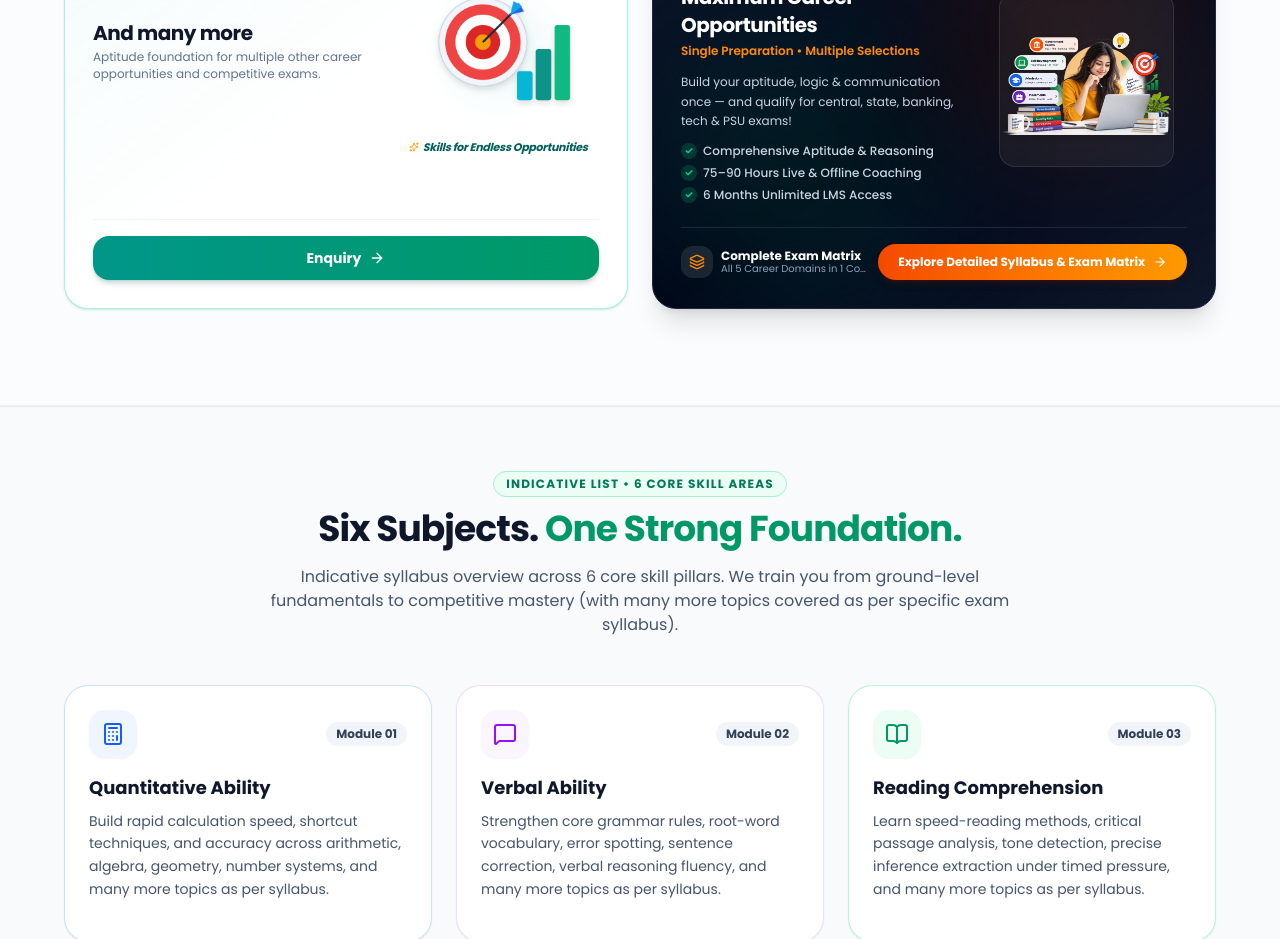
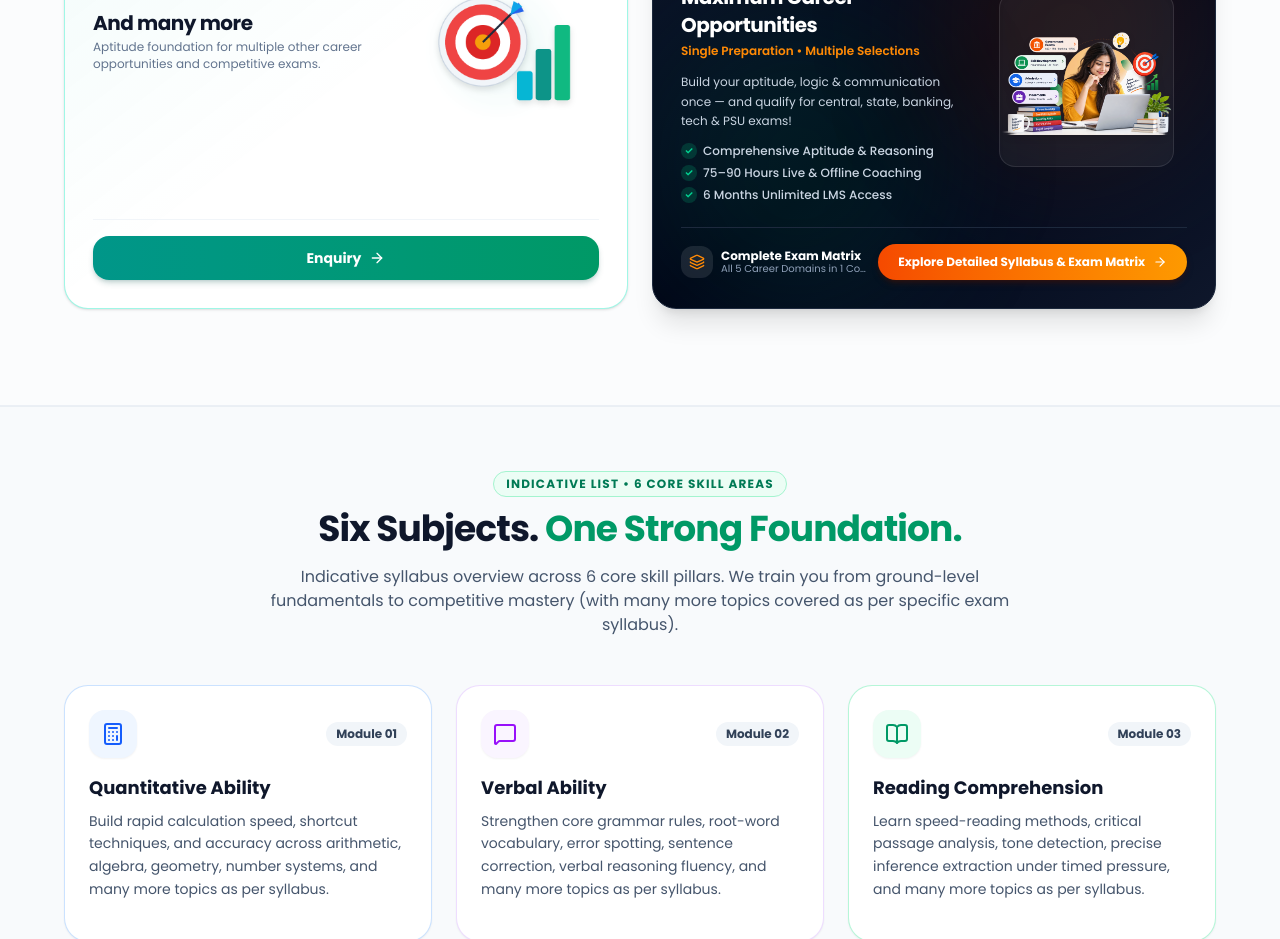
Before and after one commit to merugu-srikanth/career-Courses, a Next.js app: page / in a window 1280 px wide. Shown: the part 2140-3079 px from the top of the page. Built offline with nearby package versions, Linux system fonts and the light colour scheme.

Commit message:
Remove tagline from Pathway 5 card

```diff
--- a/src/components/coaching/CareerPathwaysGrid.jsx
+++ b/src/components/coaching/CareerPathwaysGrid.jsx
@@ -166,8 +166,7 @@ export default function CareerPathwaysGrid() {
       btnStyle: "bg-teal-600 hover:bg-teal-500 text-white shadow-teal-700/20",
       btnText: "Enquiry",
       btnLink: "/enroll",
-      tagline: "Skills for Endless Opportunities",
-      taglineColor: "text-teal-800",
+      tagline: "",
       image: SoftskillsImg,
       items: [],
     },
```
